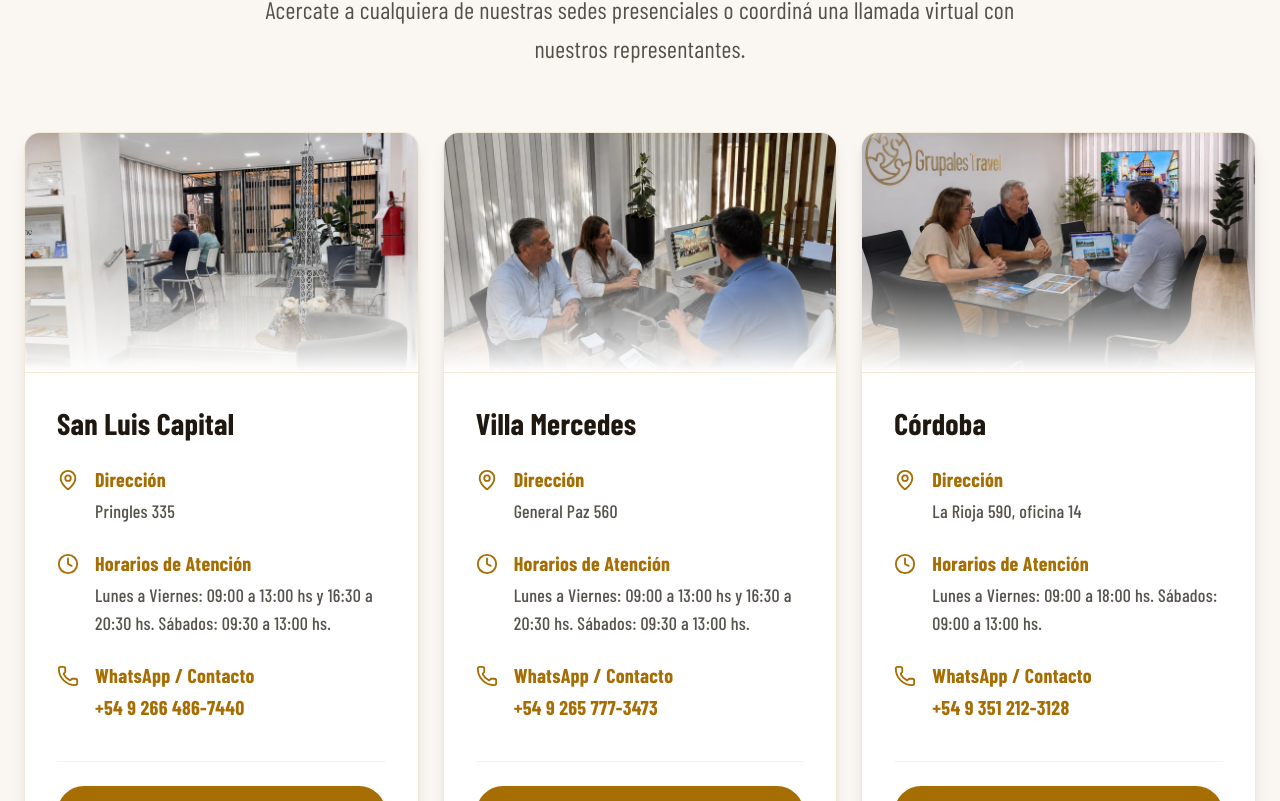
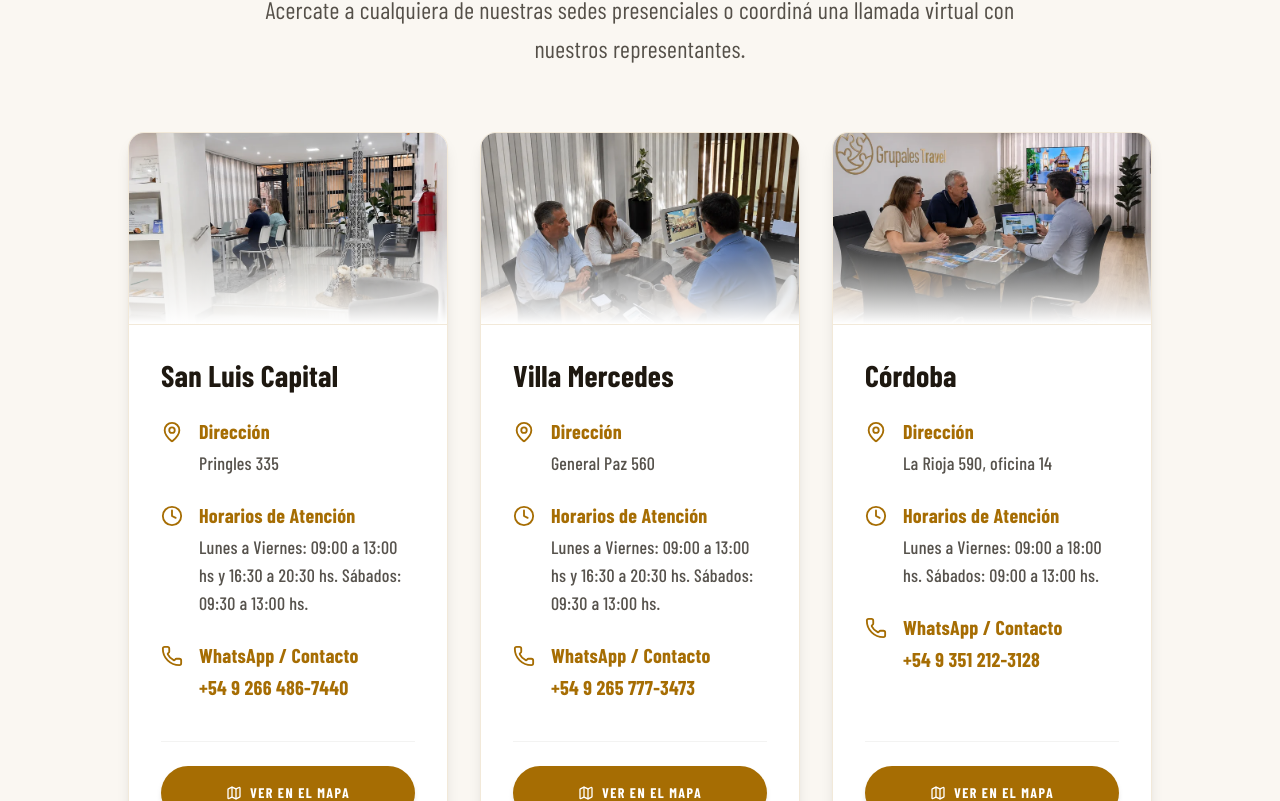
Before and after one commit to grupales-travel/website, a Next.js app: page /quienes-somos in a window 1280 px wide. Shown: the part 1699-2500 px from the top of the page. Built offline with nearby package versions, Linux system fonts and the light colour scheme; a web font is replaced by a local one.

Commit message:
style: reducir max-width de contenedor de oficinas y altura de imagenes

```diff
--- a/src/app/quienes-somos/page.tsx
+++ b/src/app/quienes-somos/page.tsx
@@ -218,7 +218,7 @@ export default function QuienesSomosPage() {
               </AnimatedSection>
             </div>
             {/* Tarjetas de Oficinas */}
-            <div className="grid grid-cols-1 md:grid-cols-3 gap-6 w-full">
+            <div className="grid grid-cols-1 md:grid-cols-3 gap-8 max-w-5xl mx-auto w-full">
               {OFFICE_DETAILS.map((office, index) => (
                 <AnimatedSection key={office.id} delay={index * 0.1} className="h-full">
                   <OfficeCard
--- a/src/components/quienes-somos/OfficeCard.tsx
+++ b/src/components/quienes-somos/OfficeCard.tsx
@@ -32,7 +32,7 @@ export default function OfficeCard({ office }: OfficeCardProps) {
       )}
     >
       {/* Imagen de la Oficina */}
-      <div className="relative h-60 bg-[#FAF7F2] overflow-hidden border-b border-[#a66d03]/10">
+      <div className="relative h-48 bg-[#FAF7F2] overflow-hidden border-b border-[#a66d03]/10">
         <div className="absolute inset-0 bg-gradient-to-t from-white via-transparent to-transparent z-10" />
 
         {getOfficeImage(office.id) ? (
```
